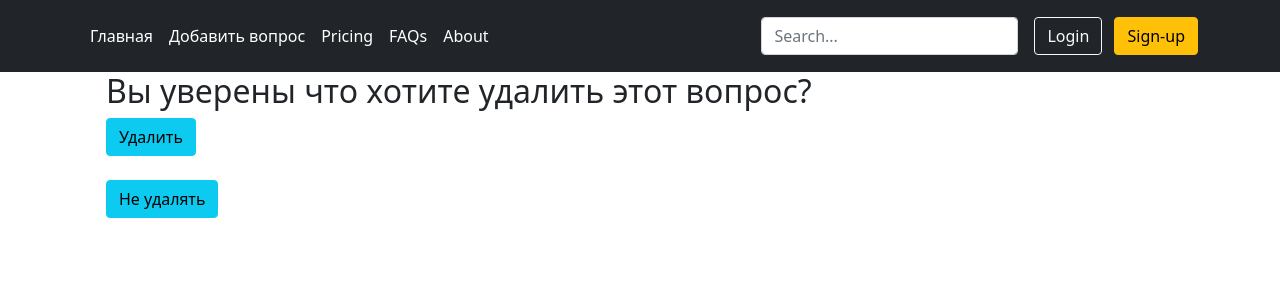
After one commit to faralost/Simple-Poll, a Django app: template webapp/templates/poll/delete.html in a window 1280 px wide. The commit adds this page. Shown: the top 300 px of the page. Run offline with Django 4.2, Linux system fonts and the light colour scheme; the template is opened without the code that fills it, so the values that code supplies are empty.

Commit message:
added delete view for poll

```diff
--- /dev/null
+++ b/webapp/templates/poll/delete.html
@@ -0,0 +1,16 @@
+{% extends 'base.html' %}
+
+{% block title %}Удаление вопроса{% endblock %}
+
+{% block content %}
+    <div class="container">
+        <h2>Вы уверены что хотите удалить этот вопрос?</h2>
+        <form action="{% url 'poll_delete' poll.pk %}" method="POST">
+            {% csrf_token %}
+            <button type="submit" class="btn btn-info">Удалить</button>
+            <br>
+            <br>
+            <p><a class="btn btn-info" href="{% url "poll_detail_view" poll.pk %}">Не удалять</a></p>
+        </form>
+    </div>
+{% endblock %}
--- a/webapp/templates/poll/detail.html
+++ b/webapp/templates/poll/detail.html
@@ -17,5 +17,6 @@
     </div>
     <br>
     <a class="btn btn-info" href="{% url 'poll_update' poll.pk %}">Изменить</a>
+    <a class="btn btn-info" href="{% url 'poll_delete' poll.pk %}">Удалить</a>
 
 {% endblock %}
--- a/webapp/urls.py
+++ b/webapp/urls.py
@@ -1,10 +1,11 @@
 from django.urls import path
 
-from webapp.views.poll_views import PollsIndexView, PollDetailView, PollAddView, PollUpdateView
+from webapp.views.poll_views import PollsIndexView, PollDetailView, PollAddView, PollUpdateView, PollDeleteView
 
 urlpatterns = [
     path('', PollsIndexView.as_view(), name='index'),
     path('poll/<int:pk>/', PollDetailView.as_view(), name='poll_detail_view'),
     path('polls/add/', PollAddView.as_view(), name='poll_add'),
     path('poll/<int:pk>/update/', PollUpdateView.as_view(), name='poll_update'),
+    path('poll/<int:pk>/delete/', PollDeleteView.as_view(), name='poll_delete'),
 ]
```
Also changed, not shown: webapp/templates/poll/update.html (+6 -4 lines), webapp/views/poll_views.py (+8 -1 lines).
